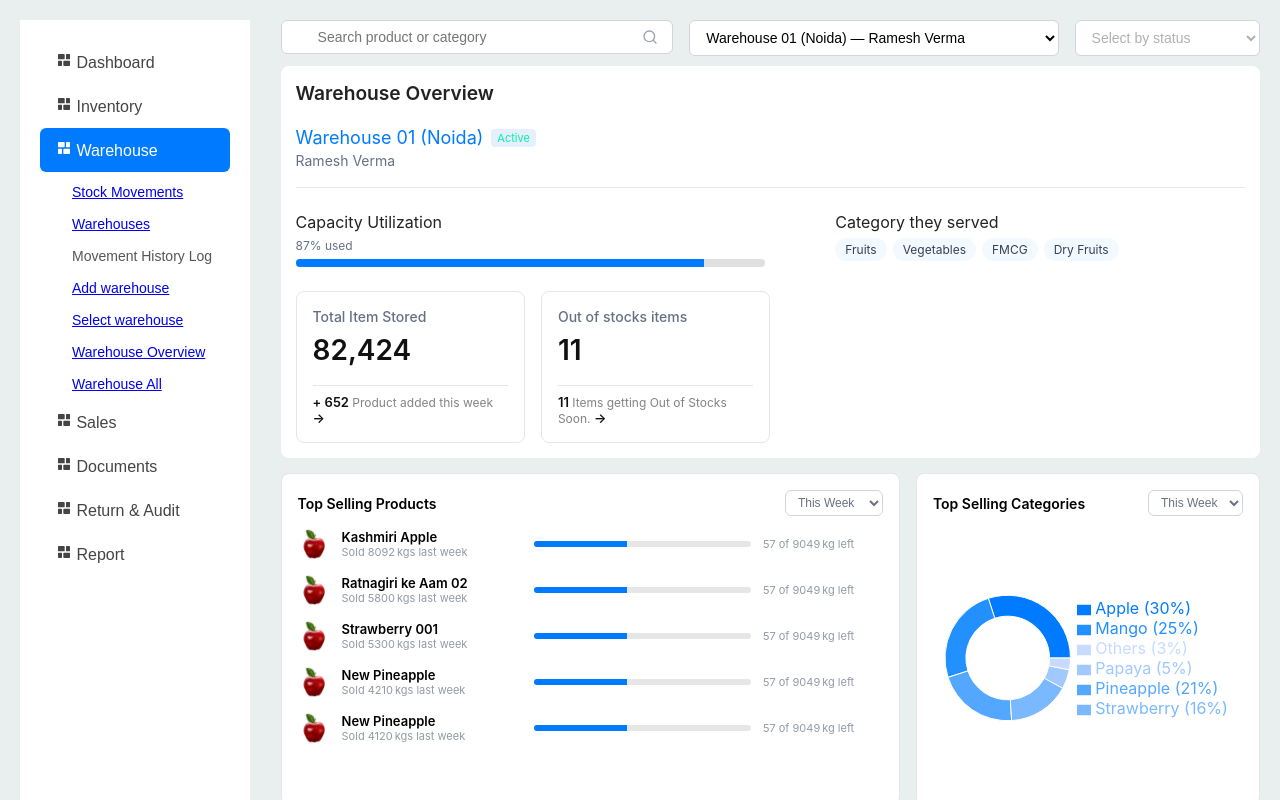
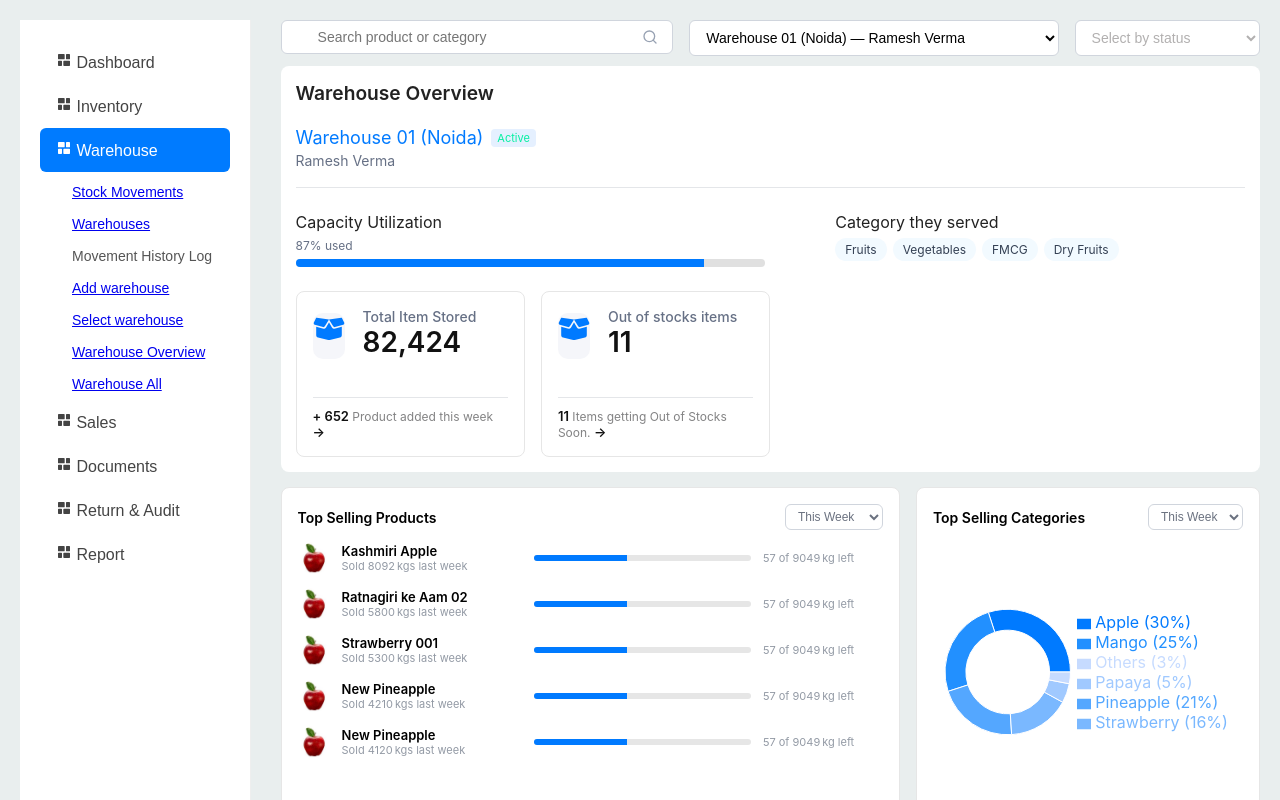
Before and after one commit to codesaurabhk/ui_project, a React (Vite) app in the folder frontend/: page /warehouseoverview in a window 1280 px wide. Shown: the top 800 px of the page. Built offline with nearby package versions, Linux system fonts and the light colour scheme.

Commit message:
icons added

```diff
--- a/frontend/src/components/WarehouseAll.jsx
+++ b/frontend/src/components/WarehouseAll.jsx
@@ -87,6 +87,7 @@ export default function WarehouseAll() {
                                     <span className={`badge movement ${slug(r.movement)}`}>
                                         {r.movement}
                                     </span>
+
                                 </td>
                                 <td>{r.from}</td>
                                 <td>{r.to}</td>
@@ -102,7 +103,7 @@ export default function WarehouseAll() {
                     </tbody>
                 </table>
             </div>
-        </div>
+        </div >
     );
 }
 
--- a/frontend/src/components/WarehouseOverview.css
+++ b/frontend/src/components/WarehouseOverview.css
@@ -191,6 +191,8 @@
 }
 
 .wh-kpi-card {
+    /* display: flex;
+    flex-direction: row; */
     flex: 1;
     border: 1px solid #e6e6e6;
     border-radius: 8px;
@@ -198,6 +200,20 @@
     display: flex;
     flex-direction: column;
     gap: 8px;
+}
+
+.iconset {
+    display: flex;
+    gap: 8px;
+}
+
+.iconsbox {
+    font-size: xx-large;
+    margin-top: 5px;
+    margin-right: 10px;
+    background-color: #F5F6FA;
+    color: #007AFF;
+    border-radius: 10px;
 }
 
 .wh-kpi-card h4 {
@@ -211,16 +227,19 @@
     font-size: 28px;
     font-weight: 600;
     color: #111;
-    padding-bottom: 18px;
+
 
     /* space above the line */
-    border-bottom: 1px solid #e4e6e9;
+
 }
 
 .kpi-foot {
     font-size: 12px;
     color: rgb(131, 131, 132);
     margin-top: auto;
+    margin-top: 30px;
+    padding-top: 10px;
+    border-top: 1px solid #e4e6e9;
 }
 
 .boldert {
--- a/frontend/src/components/WarehouseOverview.jsx
+++ b/frontend/src/components/WarehouseOverview.jsx
@@ -15,6 +15,7 @@ import {
 import { FiSearch } from "react-icons/fi"
 import "./WarehouseOverview.css"
 import apple from "../assets/apple.jpeg";
+import { FaBoxOpen } from "react-icons/fa6";
 
 const capacityUsed = 87;                           // %
 const totalItemsStored = 82424;
@@ -124,13 +125,23 @@ const WarehouseOverview = () => {
           {/*  KPI cards  */}
           <div className="wh-kpi-row">
             <div className="wh-kpi-card">
-              <h4>Total Item Stored</h4>
-              <span className="kpi-value">{totalItemsStored.toLocaleString()}</span>
+              <div className="iconset">
+                <div className="iconsbox"><FaBoxOpen /></div>
+                <div>
+                  <h4>Total Item Stored</h4>
+                  <span className="kpi-value">{totalItemsStored.toLocaleString()}</span>
+                </div>
+              </div>
               <div className="kpi-foot"> <span className="boldert">+ 652</span> Product added this week <span className="boldert">→</span></div>
             </div>
             <div className="wh-kpi-card">
-              <h4>Out of stocks items</h4>
-              <span className="kpi-value">{outOfStockItems}</span>
+              <div className="iconset">
+                <div className="iconsbox"><FaBoxOpen /></div>
+
+                <div>
+                  <h4>Out of stocks items</h4>
+                  <span className="kpi-value">{outOfStockItems}</span>
+                </div></div>
               <div className="kpi-foot"><span className="boldert">11</span> Items getting Out of Stocks Soon. <span className="boldert">→</span> </div>
             </div>
           </div>
```
